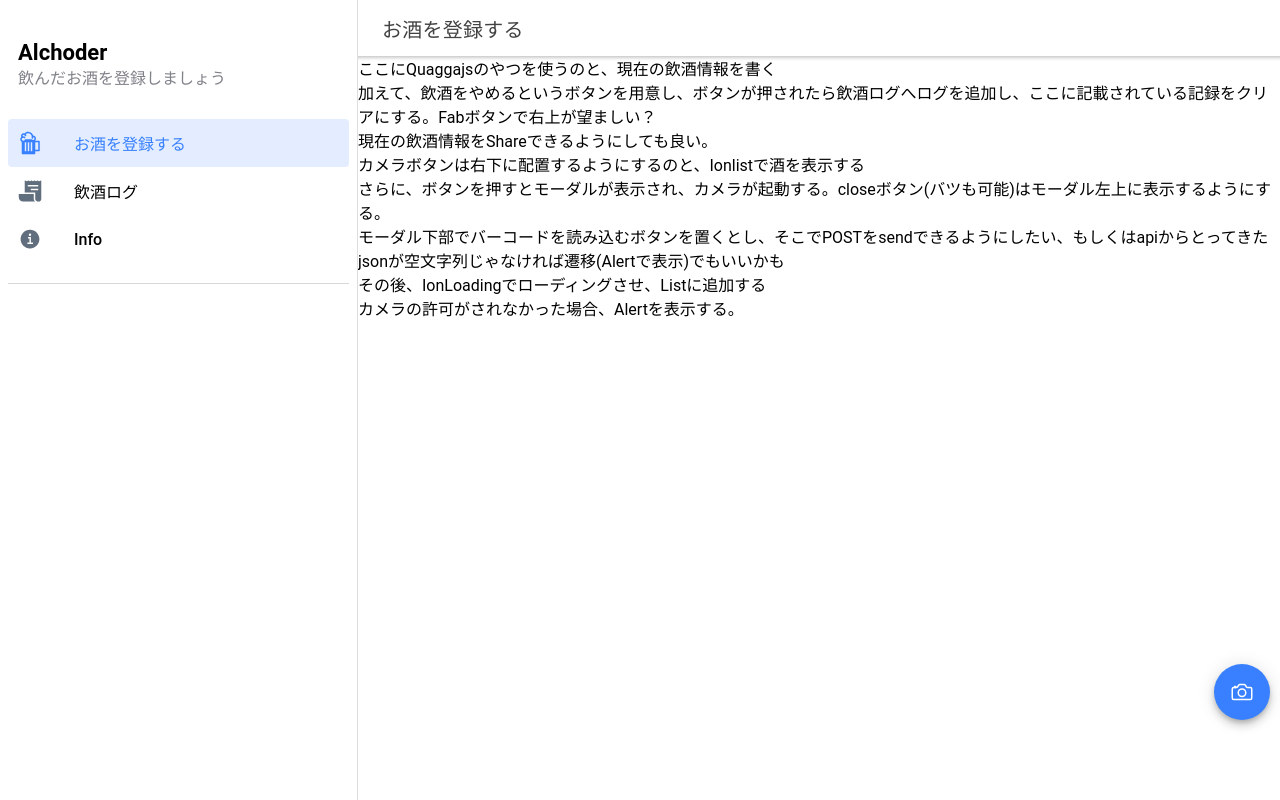
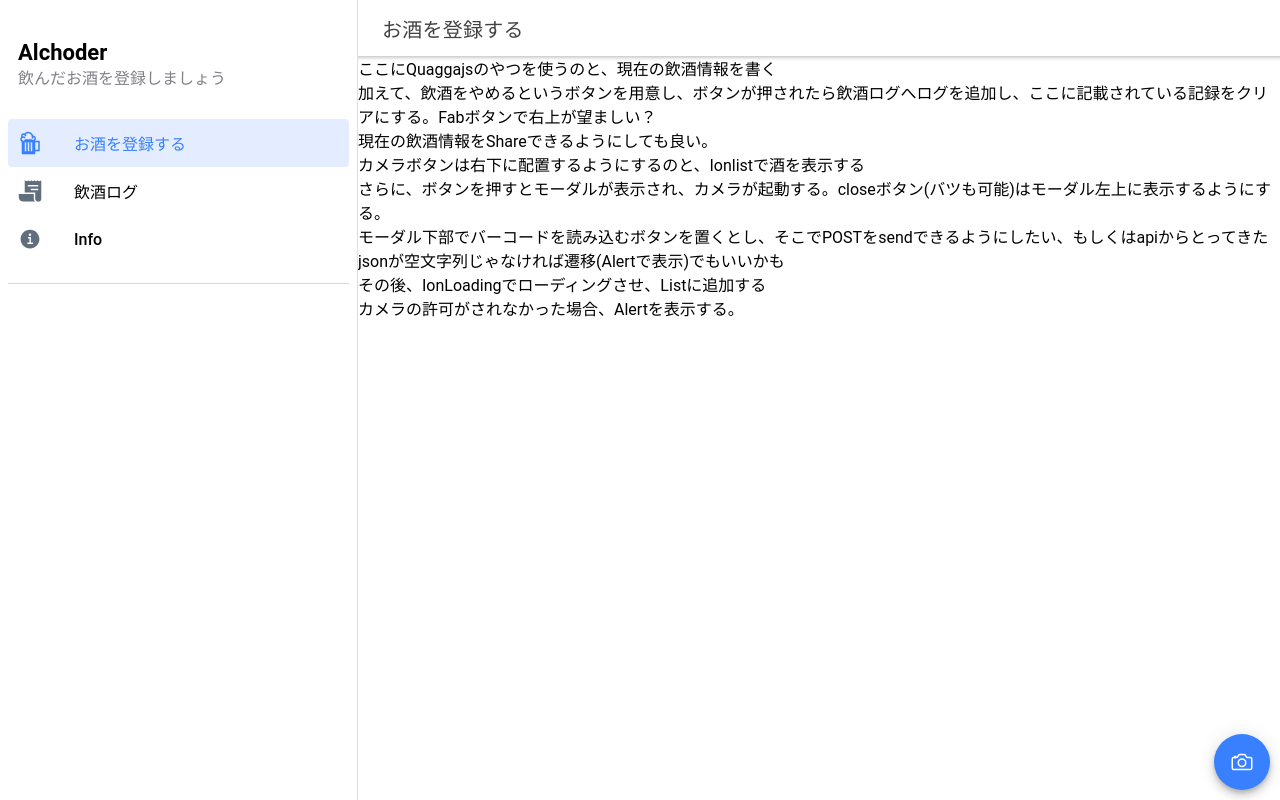
Before and after one commit to autummnfish/Alchoder, a React (Create React App) app: page /page/Home in a window 1280 px wide. Built offline with nearby package versions, Linux system fonts and the light colour scheme.

Commit message:
モーダルでcloseボタンを押さなくても閉じれるようにした

```diff
--- a/src/components/Scan.js
+++ b/src/components/Scan.js
@@ -21,7 +21,7 @@ const Scan = () => {
     //     const janCode = value;
     //     props.onFormSubmit(janCode);
     // }
-    // const [barcode, setBarcode] = useState("4901411086798");
+    // const [barcode, setBarcode] = useState("4901411086798"); //このjanコードはダミーデータのようなもの
     // const [rawItemName, setRawItemName] = useState("");
 
     // const reloadItemName = (code) => {
@@ -135,7 +135,7 @@ const Scan = () => {
     //         Quagga.start();
     //     });
     // }
-    const [showModal, setShowModal] = useState(false);
+
     return (
         // <div>
         //     <hr />
@@ -160,16 +160,6 @@ const Scan = () => {
         //     <div id="preview"></div>
         // </div>
         <IonContent>
-            <IonModal isOpen={showModal}>
-                <p>カメラを配置したいよ</p>
-                <IonButton onClick={() => setShowModal(false)}>Close Modal</IonButton>
-                {/* ここにカメラを用意する 、というかモーダル内部で表示する方法が公式のチュートリアルでありそう*/}
-            </IonModal>
-            <IonFab vertical="center" horizontal="end" slot="fixed">
-                <IonFabButton onClick={() => setShowModal(true)}>
-                    <IonIcon icon={cameraOutline} />
-                </IonFabButton>
-            </IonFab>
         </IonContent>
     );
 }
--- a/src/pages/Home.js
+++ b/src/pages/Home.js
@@ -6,14 +6,19 @@ import {
   IonMenuButton,
   IonButtons,
   IonContent,
+  IonFab,
+  IonFabButton,
+  IonIcon,
+  IonModal,
+  IonButton
 } from "@ionic/react";
 import Scan from "../components/Scan";
-
-
-
+import { cameraOutline } from "ionicons/icons";
+import {useState} from "react";
 
 const Home = () => {
-    const title = "お酒を登録する"
+  const title = "お酒を登録する";
+  const [showModal, setShowModal] = useState(false);
   return (
     <IonPage>
       <IonHeader>
@@ -25,20 +30,44 @@ const Home = () => {
         </IonToolbar>
       </IonHeader>
       <IonContent fullscreen>
-                ここにQuaggajsのやつを使うのと、現在の飲酒情報を書く<br />
-                加えて、飲酒をやめるというボタンを用意し、ボタンが押されたら飲酒ログへログを追加し、ここに記載されている記録をクリアにする。Fabボタンで右上が望ましい？<br />
-                現在の飲酒情報をShareできるようにしても良い。<br />
-                カメラボタンは右下に配置するようにするのと、Ionlistで酒を表示する<br />
-                さらに、ボタンを押すとモーダルが表示され、カメラが起動する。closeボタン(バツも可能)はモーダル左上に表示するようにする。<br />
-                モーダル下部でバーコードを読み込むボタンを置くとし、そこでPOSTをsendできるようにしたい、もしくはapiからとってきたjsonが空文字列じゃなければ遷移(Alertで表示)でもいいかも<br />
-                その後、IonLoadingでローディングさせ、Listに追加する<br />
-                カメラの許可がされなかった場合、Alertを表示する。<br />
-                <Scan />
-
+        <IonModal isOpen={showModal} onDidDismiss={() => setShowModal(false)}>
+          <IonHeader translucent>
+            <IonToolbar>
+              <IonTitle>バーコードを読み取る</IonTitle>
+              <IonButtons slot="end">
+                <IonButton onclick={() => setShowModal(false)}>
+                  Close
+                </IonButton>
+              </IonButtons>
+            </IonToolbar>
+          </IonHeader>
+          ここにカメラを用意する 、というかモーダル内部で表示する方法が公式のチュートリアルでありそう
+        </IonModal>
+        ここにQuaggajsのやつを使うのと、現在の飲酒情報を書く
+        <br />
+        加えて、飲酒をやめるというボタンを用意し、ボタンが押されたら飲酒ログへログを追加し、ここに記載されている記録をクリアにする。Fabボタンで右上が望ましい？
+        <br />
+        現在の飲酒情報をShareできるようにしても良い。
+        <br />
+        カメラボタンは右下に配置するようにするのと、Ionlistで酒を表示する
+        <br />
+        さらに、ボタンを押すとモーダルが表示され、カメラが起動する。closeボタン(バツも可能)はモーダル左上に表示するようにする。
+        <br />
+        モーダル下部でバーコードを読み込むボタンを置くとし、そこでPOSTをsendできるようにしたい、もしくはapiからとってきたjsonが空文字列じゃなければ遷移(Alertで表示)でもいいかも
+        <br />
+        その後、IonLoadingでローディングさせ、Listに追加する
+        <br />
+        カメラの許可がされなかった場合、Alertを表示する。
+        <br />
+        {/* <Scan /> */}
+        <IonFab vertical="bottom" horizontal="end" slot="fixed">
+          <IonFabButton onClick={() => setShowModal(true)}>
+            <IonIcon icon={cameraOutline} />
+          </IonFabButton>
+        </IonFab>
       </IonContent>
-
     </IonPage>
-    )
-}
+  );
+};
 
 export default Home;
```
Lines whose indentation alone changed are shown as unchanged.
